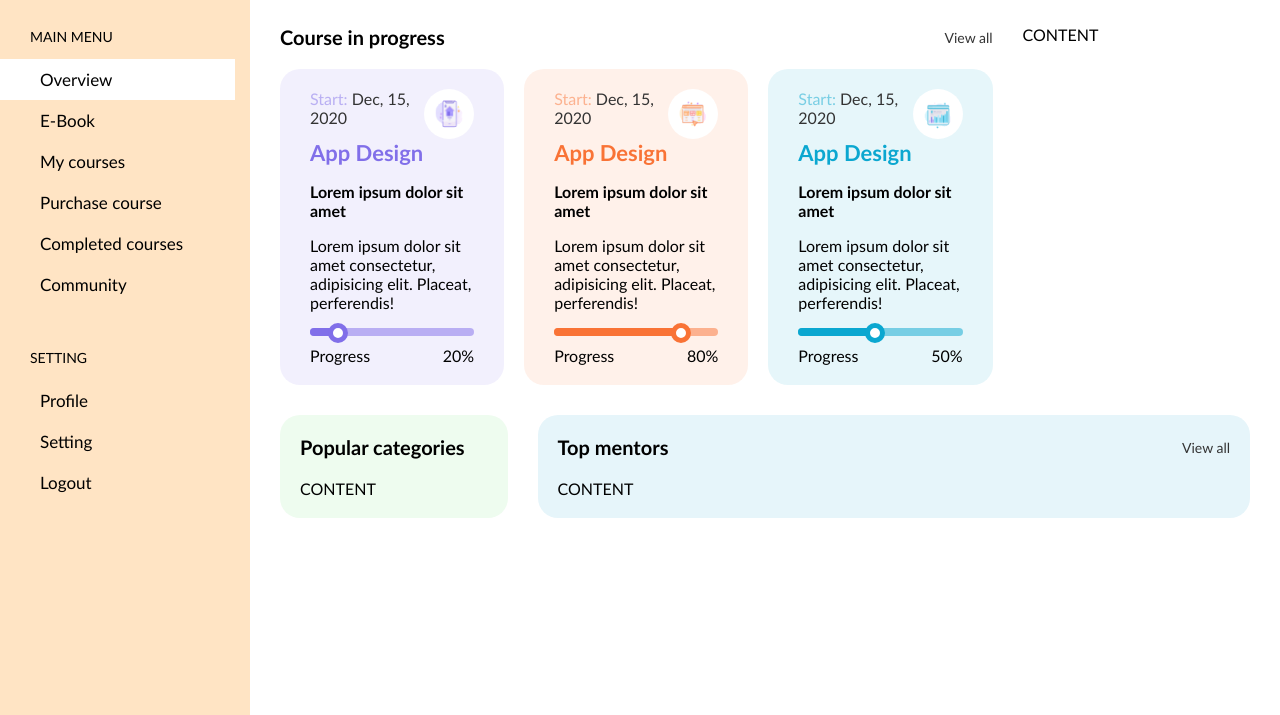
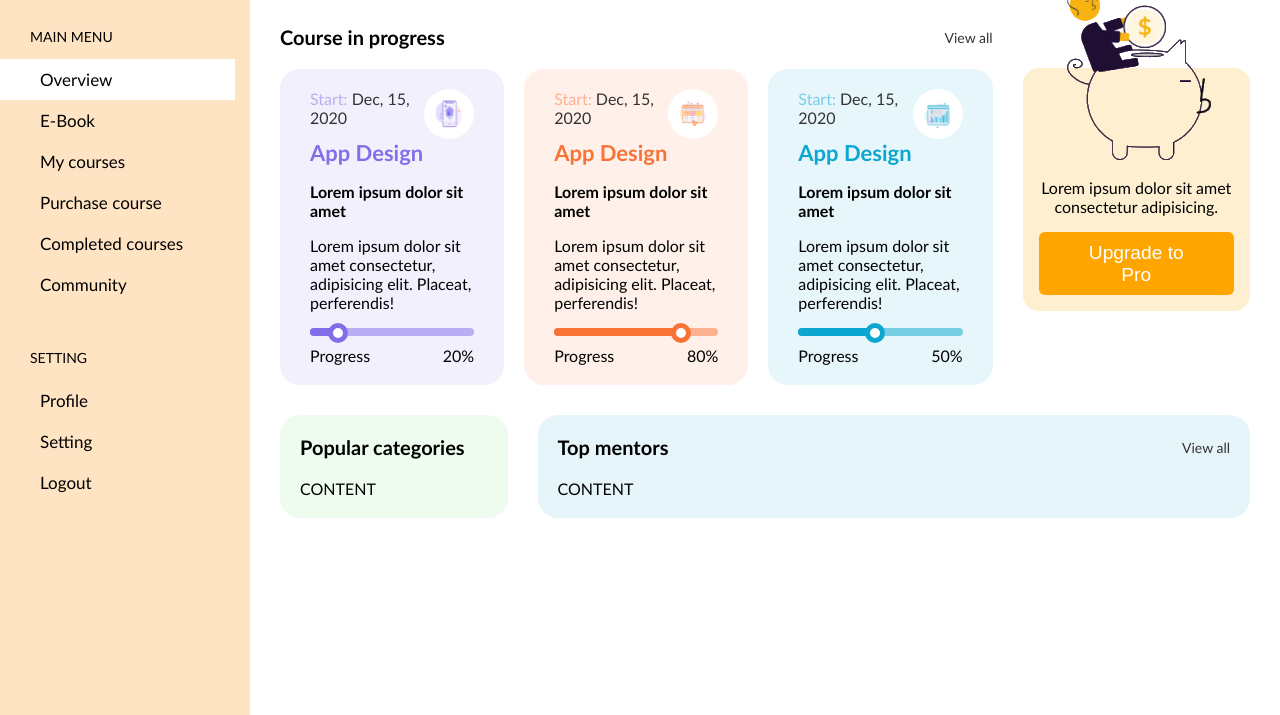
Before and after one commit to Mnde81/eduhouse, a plain HTML site: page index.html in a window 1280 px wide. Shown: the part 85-800 px from the top of the page. Drawn offline with Linux system fonts and the light colour scheme.

Commit message:
updated file

```diff
--- a/css/main.css
+++ b/css/main.css
@@ -82,7 +82,51 @@ main {
 }
 
 .block > .content {
+    margin-top: 2.7rem;
     grid-column: span 2;
 
 
 }
+
+.block > .title + .content {
+    margin-top: 0rem;
+
+
+
+}
+.block > .link + .content {
+    margin-top: 0rem;
+
+
+
+}
+
+.subscription .content {
+    display: flex;
+    flex-direction: column;
+    align-items: center;
+    text-align: center;
+    background-color: #FEEFD0;
+    padding: 1rem;
+    border-radius: 1rem;
+
+}
+
+.subscription .content > img {
+    margin-top: -105px;
+}
+
+.yellow-submarine {
+    display: inline-block;
+    font-size: 1.2rem;
+    font-family: Arial, Helvetica, sans-serif;
+    padding: 0.5em 2em;
+    text-align: center;
+    background-color: orange;
+    color: #fff;
+    border: none;
+    border-radius: 0.3em;
+    text-decoration: none;
+    cursor: pointer;
+    user-select: none;
+}
--- a/index.html
+++ b/index.html
@@ -139,7 +139,11 @@
         </section>
 
         <section class="block subscription">
-            <div class="content">CONTENT</div>
+            <div class="content">
+                <img src="./img/pig.png" alt="taupykle">
+                <p>Lorem ipsum dolor sit amet consectetur adipisicing.</p>
+                <a href="#" class="yellow-submarine">Upgrade to Pro</a>
+            </div>
         </section>
 
         <section class="block block-bg popular-categories">
```
Also changed, not shown: img/pig.png (added).
